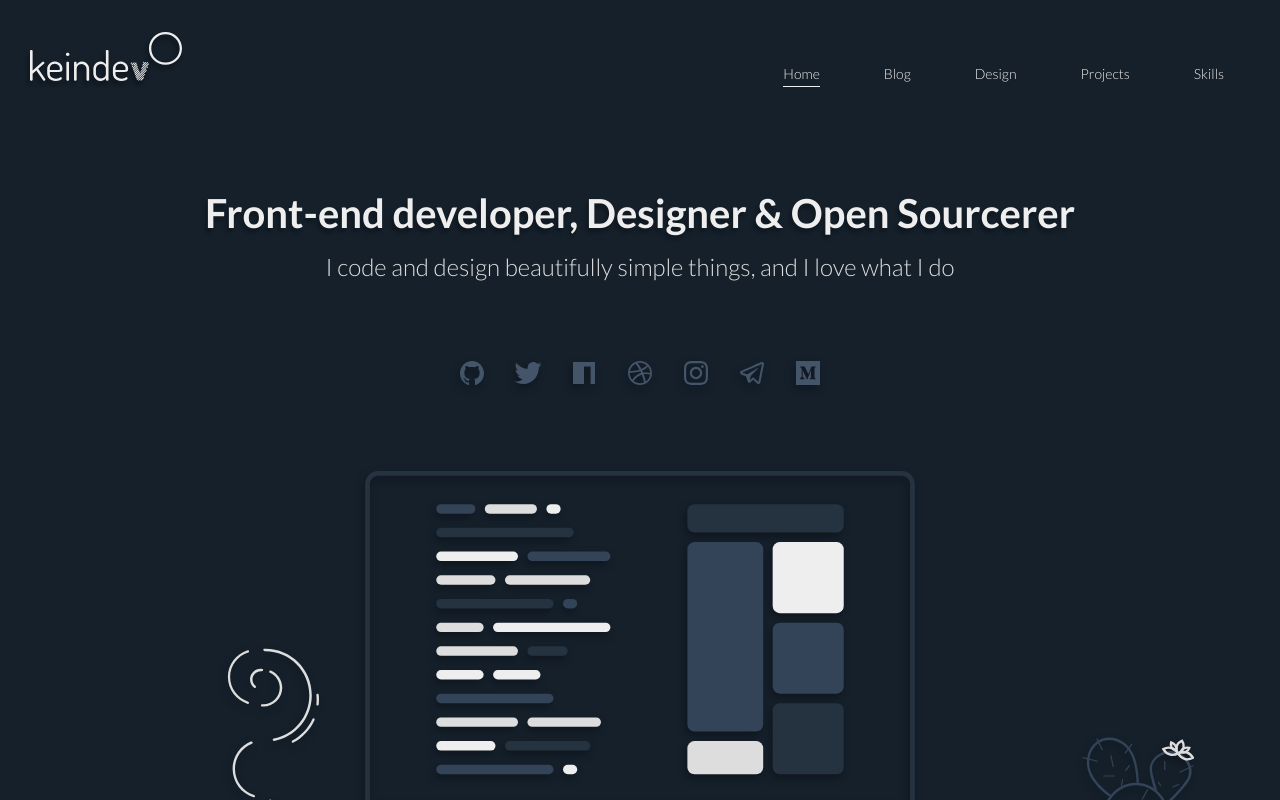
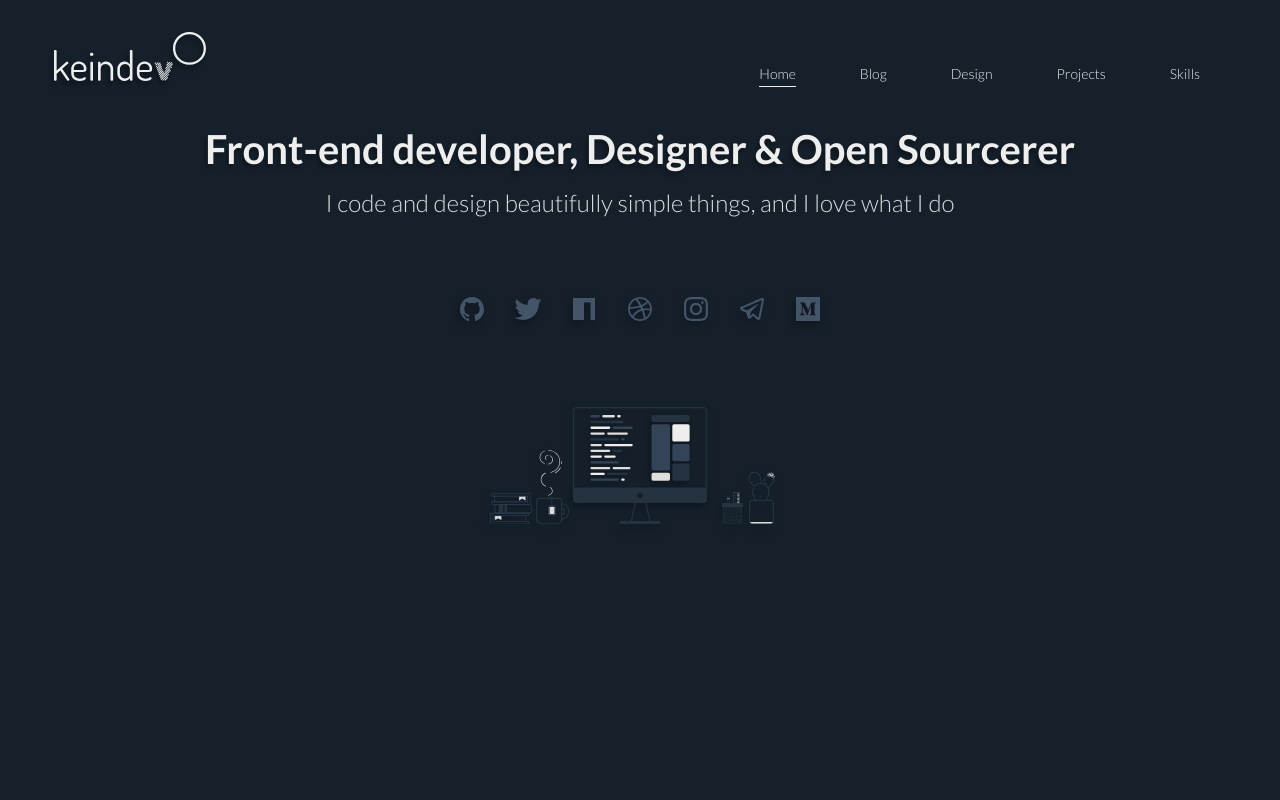
Before and after one commit to keindev/keindev.com, a Next.js app: page / in a window 1280 px wide. Shown: the top 800 px of the page. Built offline with nearby package versions, Linux system fonts and the light colour scheme.

Commit message:
feat: make menu collapsible for low resolutions

```diff
--- a/components/Menu/index.tsx
+++ /dev/null
@@ -1,29 +0,0 @@
-import * as React from 'react';
-import { AppBar, Toolbar, Box } from '@material-ui/core';
-import theme from '../../themes/dark';
-import MenuLink from '../MenuLink';
-import Link from '../Link';
-
-const Menu = (): React.ReactElement => (
-    <Box my={4} display="flex">
-        <AppBar position="static" elevation={0}>
-            <Toolbar variant="dense">
-                <Box flexGrow={1}>
-                    <Link href="/">
-                        <img src="images/logo.svg" alt="logo" style={{ width: 160, height: 'auto' }} />
-                    </Link>
-                </Box>
-
-                <Box style={{ paddingTop: '1.5em' }} color={theme.palette.text.primary}>
-                    <MenuLink label="Home" href="/" />
-                    <MenuLink label="Blog" href="https://medium.com/@keindev" prefetch={false} />
-                    <MenuLink label="Design" href="/design" />
-                    <MenuLink label="Projects" href="/projects" />
-                    <MenuLink label="Skills" href="/skills" />
-                </Box>
-            </Toolbar>
-        </AppBar>
-    </Box>
-);
-
-export default Menu;
--- a/components/MenuLink/index.tsx
+++ /dev/null
@@ -1,48 +0,0 @@
-import * as React from 'react';
-import { useRouter } from 'next/router';
-import { withStyles, WithStyles } from '@material-ui/core/styles';
-import clsx from 'clsx';
-import Link from '../Link';
-
-const styles = {
-    root: {
-        paddingBottom: 4,
-        margin: 32,
-
-        '&:hover': {
-            borderBottom: '1px solid',
-        },
-    },
-    active: {
-        borderBottom: '1px solid',
-    },
-};
-
-export interface IMenuLink extends WithStyles<typeof styles> {
-    label: string;
-    href: string;
-    prefetch?: boolean;
-}
-
-const MenuLink = withStyles(styles)(
-    ({ classes, href, label, prefetch }: IMenuLink): React.ReactElement => {
-        const router = useRouter();
-
-        return (
-            <React.Fragment>
-                <Link
-                    className={clsx(classes.root, { [classes.active]: router.route === href })}
-                    href={href}
-                    color="textPrimary"
-                    underline="none"
-                    prefetch={prefetch}
-                    style={{ fontWeight: 300 }}
-                >
-                    {label}
-                </Link>
-            </React.Fragment>
-        );
-    }
-);
-
-export default MenuLink;
--- a/components/WorkDesk.tsx
+++ b/components/WorkDesk.tsx
@@ -5,22 +5,17 @@ import { withStyles, WithStyles } from '@material-ui/core';
 import theme from '../themes/dark';
 
 const styles = {
-    icon: {
-        boxShadow: theme.shadows[2],
-        filter: `drop-shadow(${theme.shadows[2]})`,
-        // fill: 'red'
+    root: {
+        filter: `drop-shadow(${theme.shadows[1]})`,
+        width: '100%',
+        height: 'auto',
     },
 };
 
 const WorkDesk = withStyles(styles)(
     // eslint-disable-next-line max-lines-per-function
     ({ classes }: WithStyles<typeof styles>): React.ReactElement => (
-        <svg
-            xmlns="http://www.w3.org/2000/svg"
-            fill="none"
-            viewBox="0 0 1040 407"
-            style={{ filter: `drop-shadow(${theme.shadows[1]})` }}
-        >
+        <svg xmlns="http://www.w3.org/2000/svg" fill="none" viewBox="0 0 1040 407" className={classes.root}>
             <g fill={theme.palette.text.secondary}>
                 <path d="M974 406c4.4 0 8-3.1 8-7h-82c0 3.9 3.6 7 8 7h66z" />
                 <rect width="64" height="28" x="560" y="228" rx="6" />
--- /dev/null
+++ b/components/menu/Menu.tsx
@@ -0,0 +1,49 @@
+import * as React from 'react';
+import { AppBar, Toolbar, Box, MenuItem, makeStyles } from '@material-ui/core';
+import Link from '../Link';
+import MenuLink from './MenuLink';
+import MenuButton from './MenuButton';
+
+const useStyles = makeStyles(theme => ({
+    wrapper: {
+        [theme.breakpoints.down('xs')]: {
+            display: 'none',
+        },
+        paddingTop: '1.5em',
+    },
+}));
+
+const Menu = (): React.ReactElement => {
+    const classes = useStyles();
+
+    return (
+        <AppBar position="static" elevation={0}>
+            <Box py={4}>
+                <Toolbar variant="dense">
+                    <Box flexGrow={1}>
+                        <Link href="/">
+                            <img src="images/logo.svg" alt="logo" style={{ width: 160, height: 'auto' }} />
+                        </Link>
+                    </Box>
+
+                    <MenuButton>
+                        <MenuItem>Login</MenuItem>
+                        <MenuItem>
+                            <MenuLink label="Design" href="/design" />
+                        </MenuItem>
+                    </MenuButton>
+
+                    <Box className={classes.wrapper}>
+                        <MenuLink label="Home" href="/" />
+                        <MenuLink label="Blog" href="https://medium.com/@keindev" prefetch={false} />
+                        <MenuLink label="Design" href="/design" />
+                        <MenuLink label="Projects" href="/projects" />
+                        <MenuLink label="Skills" href="/skills" />
+                    </Box>
+                </Toolbar>
+            </Box>
+        </AppBar>
+    );
+};
+
+export default Menu;
--- /dev/null
+++ b/components/menu/MenuButton.tsx
@@ -0,0 +1,47 @@
+import * as React from 'react';
+import { Menu, makeStyles, IconButton, useTheme } from '@material-ui/core';
+import MenuRoundedIcon from '@material-ui/icons/MenuRounded';
+
+const useStyles = makeStyles(theme => ({
+    button: {
+        [theme.breakpoints.up('sm')]: {
+            display: 'none',
+        },
+        margin: '10px',
+        boxShadow: 'none',
+    },
+}));
+
+const MenuButton: React.FC = props => {
+    const [anchorEl, handleMenu] = React.useState<(EventTarget & HTMLButtonElement) | null>(null);
+    const theme = useTheme();
+    const classes = useStyles();
+
+    React.useEffect(() => {
+        const handleResize = (): void => handleMenu(null);
+
+        window.addEventListener('resize', handleResize);
+
+        return (): void => window.removeEventListener('resize', handleResize);
+    }, []);
+
+    return (
+        <div className={classes.button}>
+            <IconButton aria-label="menu" onClick={(event): void => handleMenu(event.currentTarget)}>
+                <MenuRoundedIcon htmlColor={theme.palette.text.primary} />
+            </IconButton>
+
+            <Menu
+                anchorEl={anchorEl}
+                anchorOrigin={{ vertical: 'top', horizontal: 'right' }}
+                transformOrigin={{ vertical: 'top', horizontal: 'right' }}
+                open={Boolean(anchorEl)}
+                onClose={(): void => handleMenu(null)}
+            >
+                {props.children}
+            </Menu>
+        </div>
+    );
+};
+
+export default MenuButton;
--- /dev/null
+++ b/components/menu/MenuLink.tsx
@@ -0,0 +1,45 @@
+import * as React from 'react';
+import { useRouter } from 'next/router';
+import { makeStyles } from '@material-ui/core';
+import clsx from 'clsx';
+import Link from '../Link';
+
+const useStyles = makeStyles({
+    root: {
+        paddingBottom: 4,
+        margin: 32,
+
+        '&:hover': {
+            borderBottom: '1px solid',
+        },
+    },
+    active: {
+        borderBottom: '1px solid',
+    },
+});
+
+export interface IMenuLink {
+    label: string;
+    href: string;
+    prefetch?: boolean;
+}
+
+const MenuLink = ({ href, label, prefetch }: IMenuLink): React.ReactElement => {
+    const router = useRouter();
+    const classes = useStyles();
+
+    return (
+        <Link
+            className={clsx(classes.root, { [classes.active]: router.route === href })}
+            href={href}
+            color="textPrimary"
+            underline="none"
+            prefetch={prefetch}
+            style={{ fontWeight: 300 }}
+        >
+            {label}
+        </Link>
+    );
+};
+
+export default MenuLink;
--- a/package.json
+++ b/package.json
@@ -28,6 +28,7 @@
         "node": ">=12.0.0"
     },
     "dependencies": {
+        "@material-ui/icons": "^4.5.1",
         "next": "^9.1.4",
         "react": "^16.12.0",
         "react-dom": "^16.12.0",
--- a/pages/_app.tsx
+++ b/pages/_app.tsx
@@ -6,10 +6,10 @@ import { ThemeProvider } from '@material-ui/core/styles';
 import CssBaseline from '@material-ui/core/CssBaseline';
 import theme from '../themes/dark';
 import Analytics from '../utils/Analytics';
-import Menu from '../components/Menu';
-import { Container, Box, Grid } from '@material-ui/core';
+import Menu from '../components/menu/Menu';
+import { Grid, Container } from '@material-ui/core';
 
-export default class MyApp extends App {
+export default class Application extends App {
     componentDidMount(): void {
         Analytics.init();
         Analytics.view();
@@ -38,13 +38,12 @@ export default class MyApp extends App {
                 </Head>
                 <ThemeProvider theme={theme}>
                     <CssBaseline />
-                    <Menu />
-                    <Container maxWidth="lg">
-                        <Box marginTop={12}>
-                            <Grid container direction="column" justify="center" alignItems="stretch">
-                                <Component {...pageProps} />
-                            </Grid>
-                        </Box>
+                    <Container maxWidth="xl" style={{ height: '100vh' }}>
+                        <Menu />
+
+                        <Grid container direction="column" justify="center" alignItems="center">
+                            <Component {...pageProps} />
+                        </Grid>
                     </Container>
                 </ThemeProvider>
             </React.Fragment>
--- a/themes/dark.ts
+++ b/themes/dark.ts
@@ -1,9 +1,24 @@
 import { createMuiTheme } from '@material-ui/core/styles';
+
+enum Colors {
+    Black = '#15202B',
+    DarkBlue = '#253341',
+    Blue = '#334358',
+    LightBlue = '#445469',
+    Gray = '#8B8B8B',
+    Cloud = '#ddd',
+    White = '#eee',
+}
+
+enum Shadows {
+    Light = '-2px 4px 4px rgba(0, 0, 0, .32)',
+    Dark = '-2px 4px 4px rgba(0, 0, 0, .68)',
+}
 
 const theme = createMuiTheme({
     typography: {
         fontSize: 14,
-        fontFamily: ['"Lato"', 'sans-serif'].join(','),
+        fontFamily: '"Lato", sans-serif',
         h1: {
             fontWeight: 700,
             fontSize: 40,
@@ -15,26 +30,25 @@ const theme = createMuiTheme({
     },
     palette: {
         primary: {
-            main: '#15202B',
-            dark: '#334358',
-            light: '#445469',
+            main: Colors.Black,
+            dark: Colors.Blue,
+            light: Colors.LightBlue,
         },
         secondary: {
-            main: '#253341',
-            dark: '#8B8B8B'
+            main: Colors.DarkBlue,
+        },
+        text: {
+            primary: Colors.White,
+            secondary: Colors.Cloud,
         },
         background: {
-            default: '#15202B',
-        },
-        text: {
-            primary: '#eee',
-            secondary: '#ddd',
+            default: Colors.Black,
         },
     },
     shadows: [
         'none',
-        `-2px 4px 4px rgba(0, 0, 0, .32)`,
-        '-2px 4px 4px rgba(0, 0, 0, .68)',
+        Shadows.Light,
+        Shadows.Dark,
         'none',
         'none',
         'none',
@@ -58,6 +72,20 @@ const theme = createMuiTheme({
         'none',
         'none',
     ],
+    overrides: {
+        MuiMenu: {
+            paper: {
+                borderRadius: 4,
+                backgroundColor: Colors.DarkBlue,
+                boxShadow: Shadows.Dark,
+            },
+            list: {
+                borderRadius: 4,
+                backgroundColor: Colors.DarkBlue,
+                color: Colors.Cloud,
+            },
+        },
+    },
 });
 
 export default theme;
```
Also changed, not shown: 1 other file (tests, documents, lock files or other folders).
